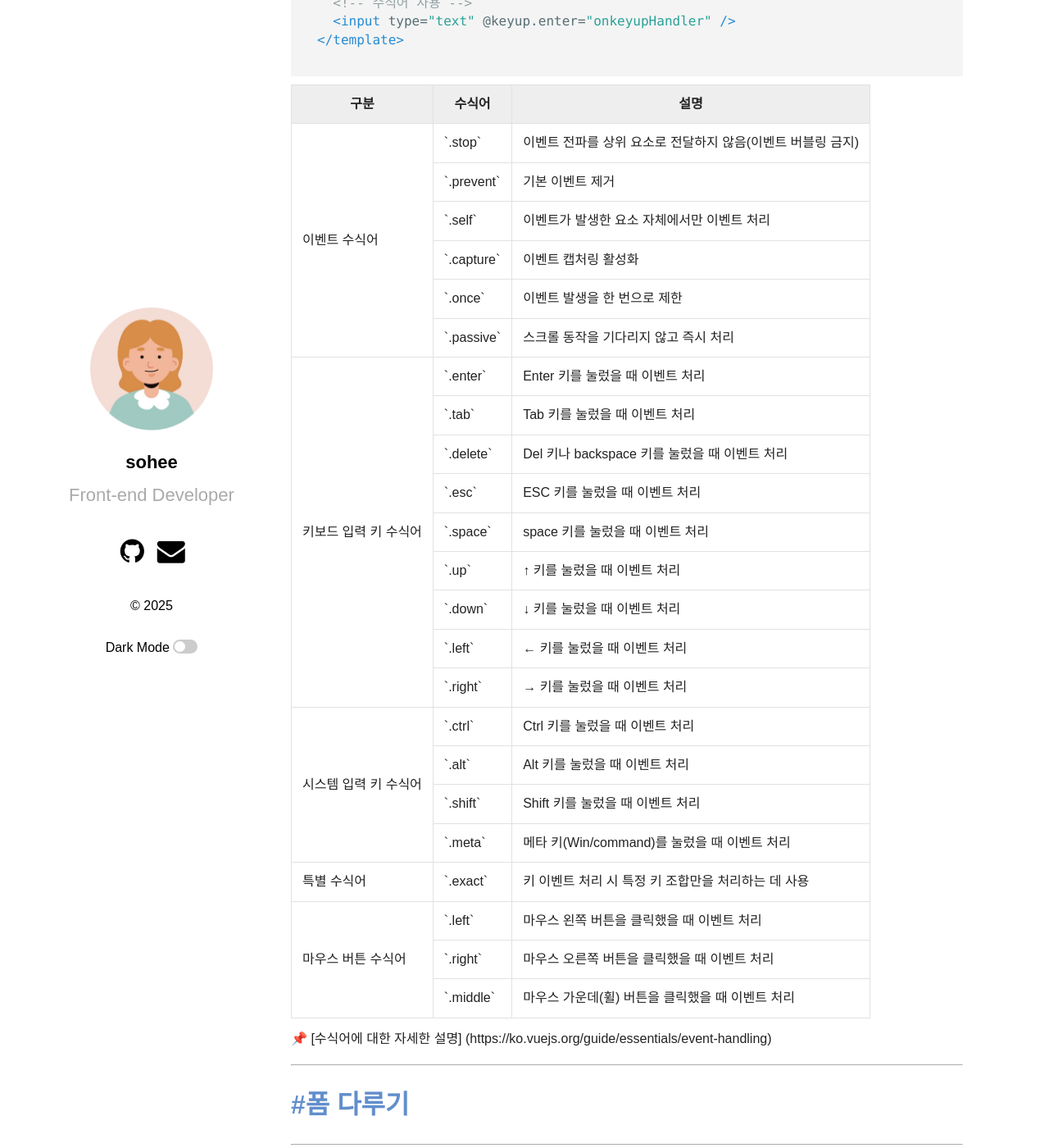
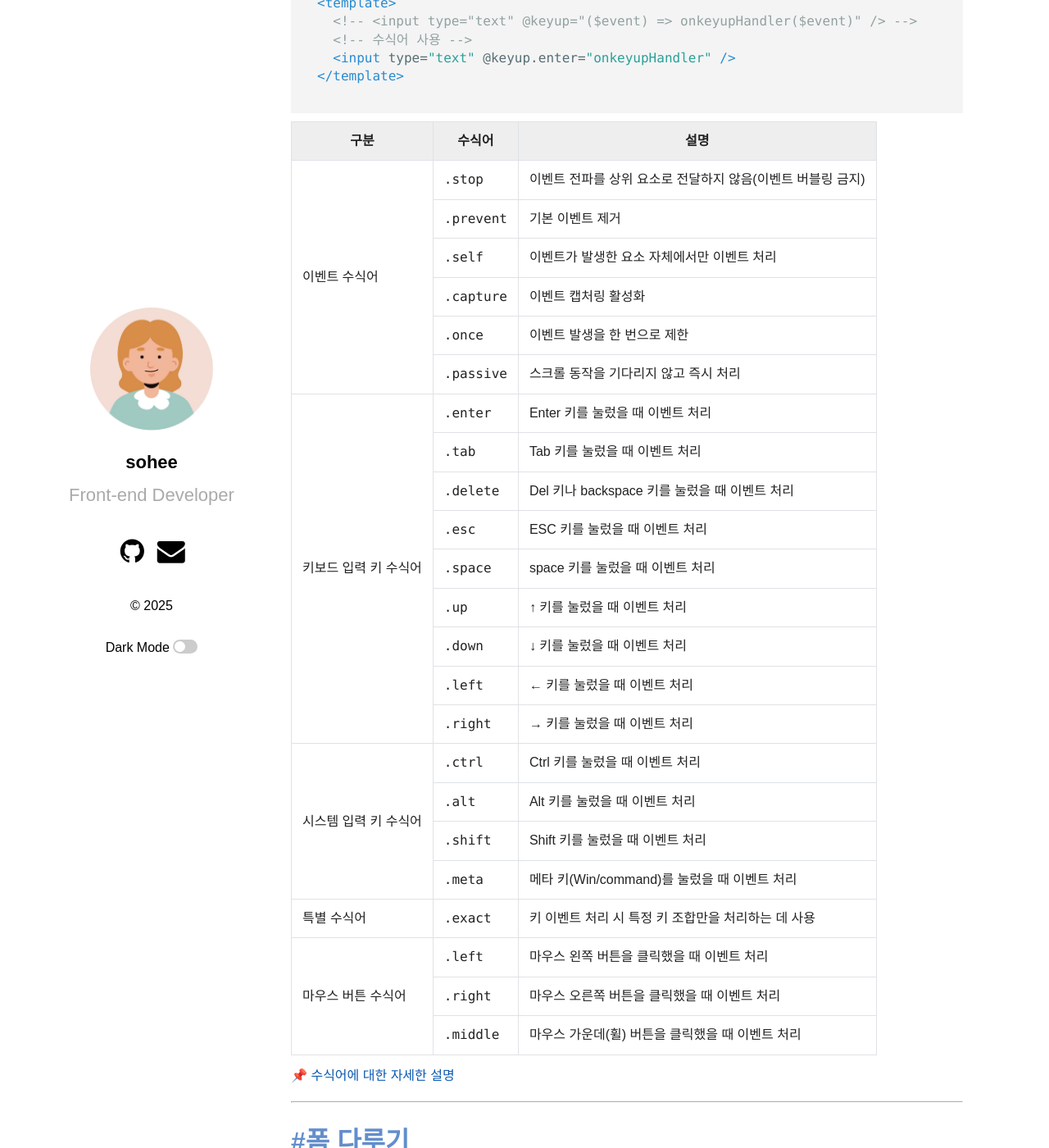
Before and after one commit to shkim00216/shkim00216.github.io, a Jekyll site: the page built from _posts/2025-10-01-vue2.md, in a window 1280 px wide and 1400 px high, scrolled down 14626 px. Shown: the whole window at 82% size. Built offline with Jekyll 4.4.1, drawn with Linux system fonts in a browser that asks for light colours; some web fonts are replaced; some of the changed text lies outside the part shown.

Commit message:
Update 2025-10-01-vue2.md

````diff
--- a/_posts/2025-10-01-vue2.md
+++ b/_posts/2025-10-01-vue2.md
@@ -524,7 +524,7 @@ v-for="(값, 키, 인덱스) in 객체" key="고유값"
      };
      ```
 
-📌 [자바스크립트의 이벤트 타입] (https://developer.mozilla.org/en-US/docs/Web/API/Element)
+📌 [자바스크립트의 이벤트 타입](https://developer.mozilla.org/en-US/docs/Web/API/Element)
 
 ```html
 <!-- App.vue/v-on -->
@@ -552,6 +552,7 @@ v-for="(값, 키, 인덱스) in 객체" key="고유값"
 > **이벤트 객체** : 특정 이벤트에 대한 상세 정보를 가지고 있는 객체
 
 ```html
+<!-- App.vue/event -->
 <script>
   export default {
     methods: {
@@ -579,6 +580,7 @@ v-for="(값, 키, 인덱스) in 객체" key="고유값"
 - `@이벤트_타입.수식어`
 
 ```html
+<!-- App.vue/modifier -->
 <script>
   export default {
     methods: {
@@ -603,11 +605,6 @@ v-for="(값, 키, 인덱스) in 객체" key="고유값"
 ```
 
 <table>
-  <!-- <colgroup>
-    <col width="20%">
-    <col width="15%">
-    <col width="*">
-  </colgroup> -->
   <thead>
     <tr>
       <th>구분</th>
@@ -618,105 +615,105 @@ v-for="(값, 키, 인덱스) in 객체" key="고유값"
   <tbody>
     <tr>
       <td rowspan="6">이벤트 수식어</td>
-      <td>`.stop`</td>
+      <td><code>.stop</code></td>
       <td>이벤트 전파를 상위 요소로 전달하지 않음(이벤트 버블링 금지)</td>
     </tr>
     <tr>
-      <td>`.prevent`</td>
+      <td><code>.prevent</code></td>
       <td>기본 이벤트 제거</td>
     </tr>
     <tr>
-      <td>`.self`</td>
+      <td><code>.self</code></td>
       <td>이벤트가 발생한 요소 자체에서만 이벤트 처리</td>
     </tr>
     <tr>
-      <td>`.capture`</td>
+      <td><code>.capture</code></td>
       <td>이벤트 캡처링 활성화</td>
     </tr>
     <tr>
-      <td>`.once`</td>
+      <td><code>.once</code></td>
       <td>이벤트 발생을 한 번으로 제한</td>
     </tr>
     <tr>
-      <td>`.passive`</td>
+      <td><code>.passive</code></td>
       <td>스크롤 동작을 기다리지 않고 즉시 처리</td>
     </tr>
     <tr>
       <td rowspan="9">키보드 입력 키 수식어</td>
-      <td>`.enter`</td>
+      <td><code>.enter</code></td>
       <td>Enter 키를 눌렀을 때 이벤트 처리</td>
     </tr>
     <tr>
-      <td>`.tab`</td>
+      <td><code>.tab</code></td>
       <td>Tab 키를 눌렀을 때 이벤트 처리</td>
     </tr>
     <tr>
-      <td>`.delete`</td>
+      <td><code>.delete</code></td>
       <td>Del 키나 backspace 키를 눌렀을 때 이벤트 처리</td>
     </tr>
     <tr>
-      <td>`.esc`</td>
+      <td><code>.esc</code></td>
       <td>ESC 키를 눌렀을 때 이벤트 처리</td>
     </tr>
     <tr>
-      <td>`.space`</td>
+      <td><code>.space</code></td>
       <td>space 키를 눌렀을 때 이벤트 처리</td>
     </tr>
     <tr>
-      <td>`.up`</td>
+      <td><code>.up</code></td>
       <td>↑ 키를 눌렀을 때 이벤트 처리</td>
     </tr>
     <tr>
-      <td>`.down`</td>
+      <td><code>.down</code></td>
       <td>↓ 키를 눌렀을 때 이벤트 처리</td>
     </tr>
     <tr>
-      <td>`.left`</td>
+      <td><code>.left</code></td>
       <td>← 키를 눌렀을 때 이벤트 처리</td>
     </tr>
     <tr>
-      <td>`.right`</td>
+      <td><code>.right</code></td>
       <td>→ 키를 눌렀을 때 이벤트 처리</td>
     </tr>
     <tr>
       <td rowspan="4">시스템 입력 키 수식어</td>
-      <td>`.ctrl`</td>
+      <td><code>.ctrl</code></td>
       <td>Ctrl 키를 눌렀을 때 이벤트 처리</td>
     </tr>
     <tr>
-      <td>`.alt`</td>
+      <td><code>.alt</code></td>
       <td>Alt 키를 눌렀을 때 이벤트 처리</td>
     </tr>
     <tr>
-      <td>`.shift`</td>
+      <td><code>.shift</code></td>
       <td>Shift 키를 눌렀을 때 이벤트 처리</td>
     </tr>
     <tr>
-      <td>`.meta`</td>
+      <td><code>.meta</code></td>
       <td>메타 키(Win/command)를 눌렀을 때 이벤트 처리</td>
     </tr>
     <tr>
       <td>특별 수식어</td>
-      <td>`.exact`</td>
+      <td><code>.exact</code></td>
       <td>키 이벤트 처리 시 특정 키 조합만을 처리하는 데 사용</td>
     </tr>
     <tr>
       <td rowspan="3">마우스 버튼 수식어</td>
-      <td>`.left`</td>
+      <td><code>.left</code></td>
       <td>마우스 왼쪽 버튼을 클릭했을 때 이벤트 처리</td>
     </tr>
     <tr>
-      <td>`.right`</td>
+      <td><code>.right</code></td>
       <td>마우스 오른쪽 버튼을 클릭했을 때 이벤트 처리</td>
     </tr>
     <tr>
-      <td>`.middle`</td>
+      <td><code>.middle</code></td>
       <td>마우스 가운데(휠) 버튼을 클릭했을 때 이벤트 처리</td>
     </tr>
   </tbody>
 </table>
 
-📌 [수식어에 대한 자세한 설명] (https://ko.vuejs.org/guide/essentials/event-handling)
+📌 [수식어에 대한 자세한 설명](https://ko.vuejs.org/guide/essentials/event-handling)
 
 ---
 
````
